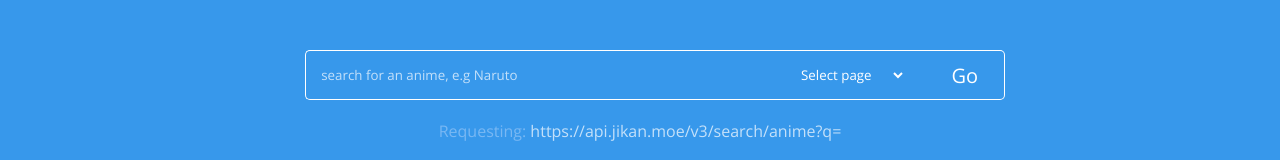
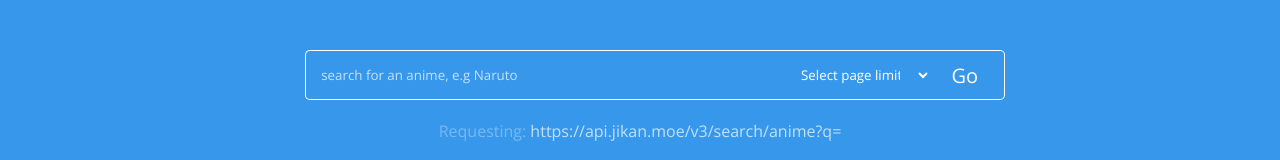
Before and after one commit to yasirahmad62/Anime, a React (Create React App) app: page / in a window 1280 px wide. Shown: the top 160 px of the page. Built offline with nearby package versions, Linux system fonts and the light colour scheme; no server answers.

Commit message:
page limit fix

```diff
--- a/src/components/Header/Header.scss
+++ b/src/components/Header/Header.scss
@@ -62,10 +62,10 @@
   font-weight: 600;
 }
 #dropdown{
-  width: 10%;
+  width: 12%;
   border: none;
   background: transparent;
-
+  text-align: center;
   padding: 15px;
   position: relative;
   left: -20%;
--- a/src/components/MovieListing/MovieListing.js
+++ b/src/components/MovieListing/MovieListing.js
@@ -35,7 +35,7 @@ const MovieListing = () => {
         query: new_state.movies.movieQuery
           ? new_state.movies.movieQuery.payload
           : null,
-        pageNum: new_state.movies.pageLimit,
+        pageNum: new_state.movies.pageLimit.payload,
       })
     );
   };
--- a/src/features/movies/movieSlice.js
+++ b/src/features/movies/movieSlice.js
@@ -10,8 +10,9 @@ export const fetchAsyncMovies = createAsyncThunk(
       `&limit=${urlData.pageNum ? urlData.pageNum : "16"}&page=${urlData.page}`;
     console.log(movie_url);
 
-    console.log(urlData);
+    console.log(urlData.pageNum);
     const response = await movieApi.get(movie_url);
+    console.log(response.data);
     return response.data;
   }
 );
@@ -45,7 +46,7 @@ const initialState = {
   movies: [],
   movieQuery: null,
   page_number: 1,
-  pageLimit: "",
+  pageLimit: null,
 };
 
 const movieSlice = createSlice({
```
